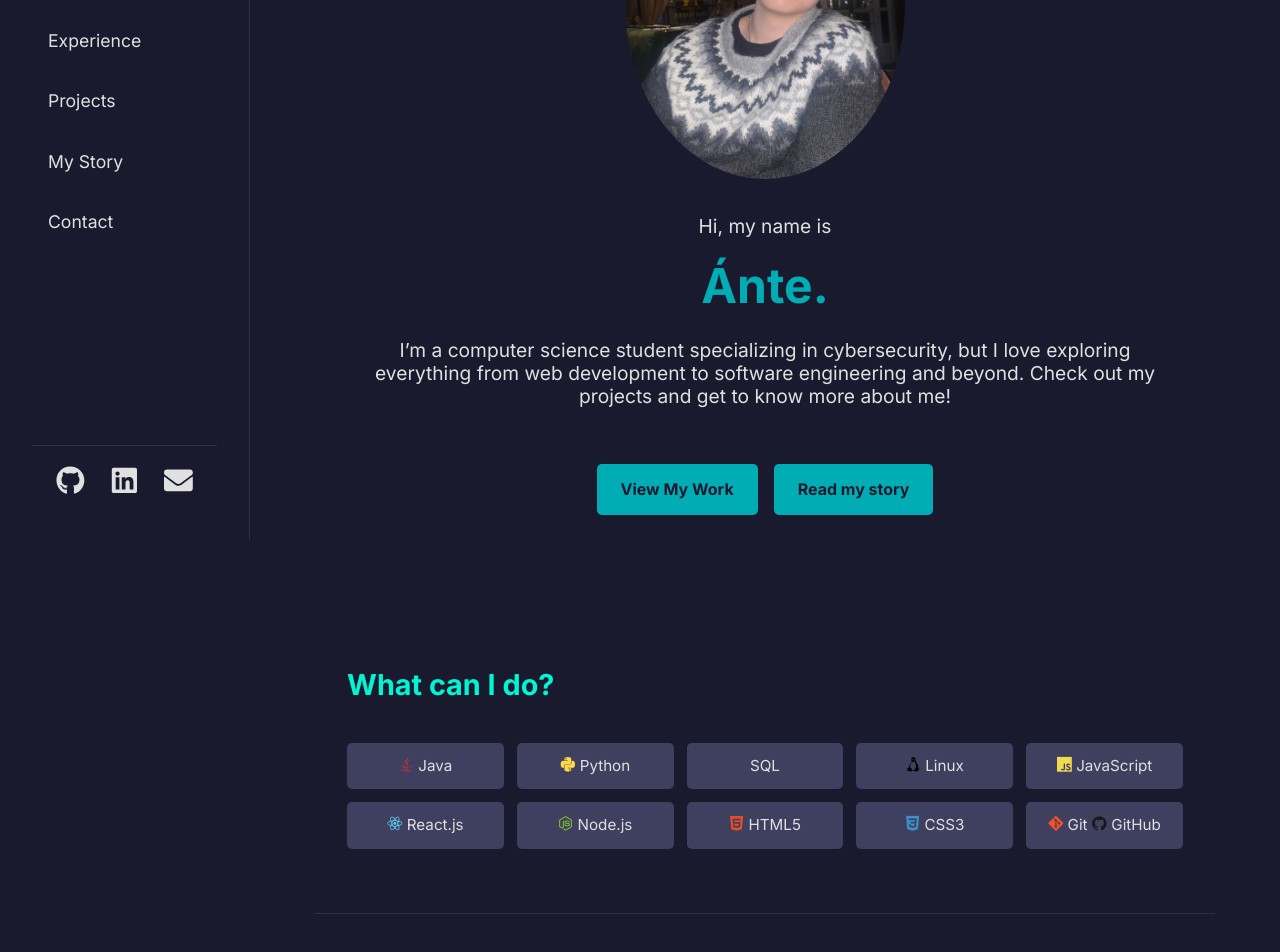
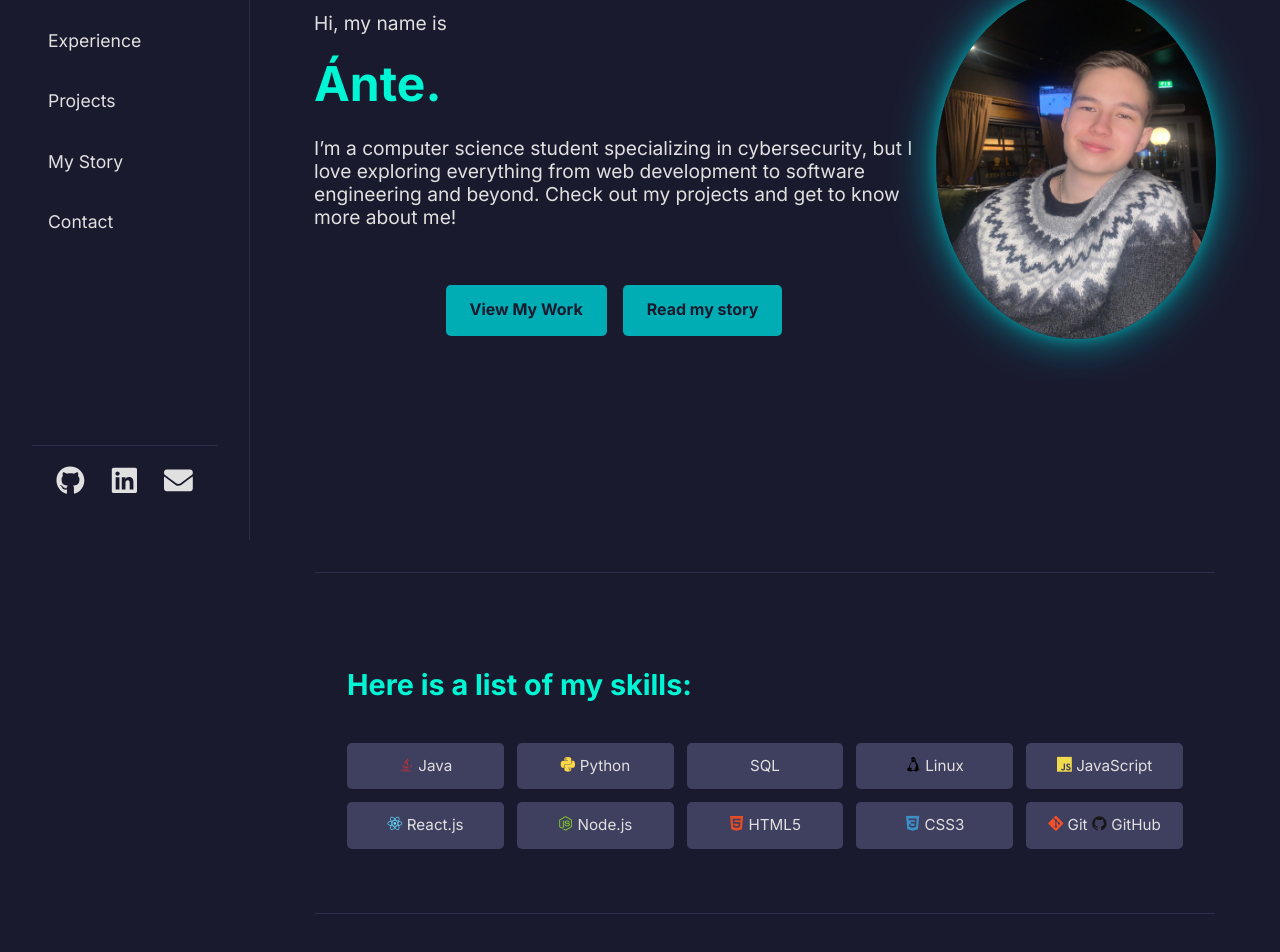
Before and after one commit to AnteTeno/portfolio-website, a React (Create React App) app: page / in a window 1280 px wide. Shown: the part 260-1212 px from the top of the page. Built offline with nearby package versions, Linux system fonts and the light colour scheme.

Commit message:
Made some changes to the hero, and colors

```diff
--- a/src/components/About.css
+++ b/src/components/About.css
@@ -4,11 +4,23 @@
   color: var(--text);
   max-width: 900px;
   margin: 0 auto;
+  position: relative; /* Add this for positioning the pseudo-element */
+}
+
+.about-section::before {
+  content: '';
+  display: block;
+  width: 100%;
+  height: 1px;
+  background-color: var(--border);
+  position: absolute;
+  top: 0;
+  left: 0;
 }
 
 .section-title {
   font-size: 2.5rem;
-  color: var(--primary);
+  color: var(--accent);
   text-align: center;
   margin-bottom: 3rem;
   position: relative;
@@ -19,7 +31,7 @@
   display: block;
   width: 60px;
   height: 3px;
-  background-color: var(--accent);
+  background-color: var(--primary);
   margin: 10px auto 0;
 }
 
--- a/src/components/About.js
+++ b/src/components/About.js
@@ -5,7 +5,7 @@ const About = () => {
   return (
     <section id="about" className="about-section">
       <div className="about-content">
-        <h3>What can I do?</h3>
+        <h3>Here is a list of my skills:</h3>
         <ul className="skills-list">
           <li><i className="devicon-java-plain colored"></i> Java</li>
           <li><i className="devicon-python-plain colored"></i> Python</li>
--- a/src/components/Hero.css
+++ b/src/components/Hero.css
@@ -10,18 +10,26 @@
 }
 
 .hero-content {
-  max-width: 800px;
+  max-width: 1200px;
   display: flex;
-  flex-direction: column;
+  flex-direction: row;
   align-items: center;
-  justify-content: center;
+  justify-content: space-between;
+  width: 100%;
+}
+
+.hero-text {
+  text-align: left;
+  max-width: 600px;
 }
 
 .hero-image {
   width: 280px;
   height: 350px;
   border-radius: 50%;
-  margin-bottom: 2rem;
+  margin-bottom: 1rem;
+  box-shadow: 0 0 20px #00adb5, 0 0 40px #1a1a2e, 0 0 60px #00adb5;
+  animation: glow-border 3s infinite alternate;
 }
 
 .hero-subtitle {
@@ -32,7 +40,7 @@
 
 .hero-title {
   font-size: 3rem;
-  color: var(--primary);
+  color: var(--accent);
   margin-bottom: 1.5rem;
 }
 
@@ -46,7 +54,7 @@
 .hero-description {
   font-size: 1.1rem;
   line-height: 1.8;
-  margin-bottom: 2rem;
+  margin-bottom: 1rem;
 }
 
 .btn-primary {
@@ -70,7 +78,15 @@
   justify-content: center;
 }
 
-/* Responsive adjustments */
+@keyframes glow-border {
+  0% {
+    box-shadow: 0 0 10px #00adb5, 0 0 20px #1a1a2e, 0 0 30px #00adb5;
+  }
+  100% {
+    box-shadow: 0 0 20px #00adb5, 0 0 40px #1a1a2e, 0 0 60px #00adb5;
+  }
+}
+
 @media (max-width: 768px) {
   .hero-section {
     min-height: 80vh;
--- a/src/components/Hero.js
+++ b/src/components/Hero.js
@@ -5,8 +5,7 @@ const Hero = () => {
   return (
     <section id="hero" className="hero-section">
       <div className="hero-content">
-        <img src="/IMG_4882.jpeg" alt="Your Name" className="hero-image" />
-        <div>
+        <div className="hero-text">
           <p className="hero-subtitle">Hi, my name is</p>
           <h1 className="hero-title">Ánte.</h1>
           <h2 className="hero-tagline">I’m a computer science student specializing in cybersecurity,
@@ -17,6 +16,7 @@ const Hero = () => {
             <a href="#story" className="btn btn-primary">Read my story</a>
           </div>
         </div>
+        <img src="/IMG_4882.jpeg" alt="Your Name" className="hero-image" />
       </div>
     </section>
   );
```
